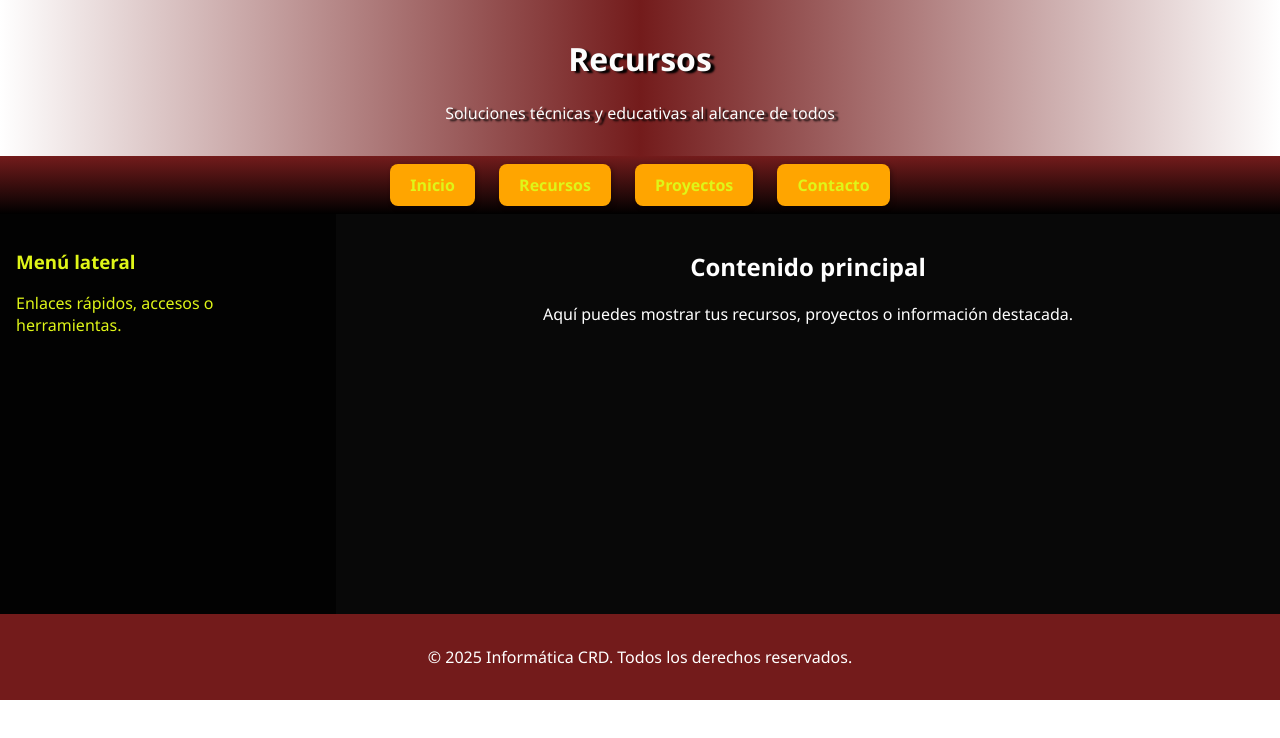
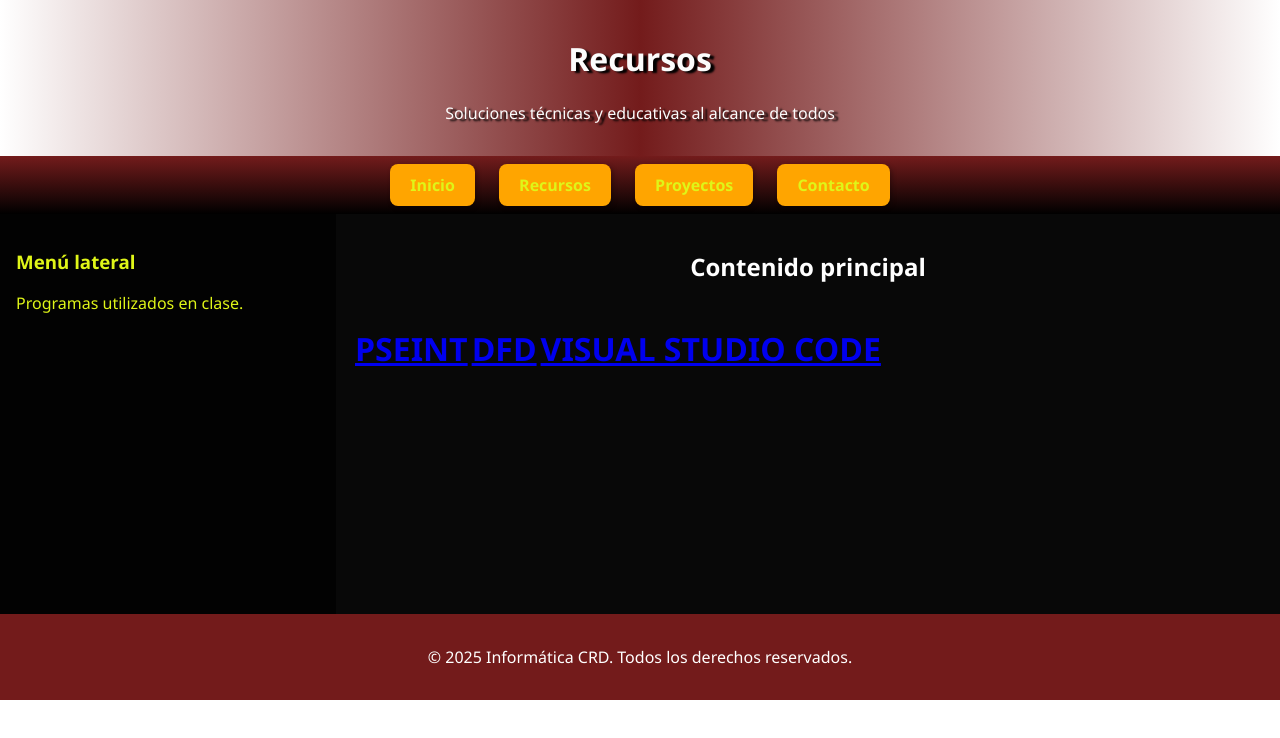
Before and after one commit to informaticacrd/crd, a plain HTML site: page recursos.html in a window 1280 px wide. Drawn offline with Linux system fonts and the light colour scheme.

Commit message:
Update recursos.html

```diff
--- a/recursos.html
+++ b/recursos.html
@@ -24,12 +24,21 @@
 <div class="contenedor">
   <div class="columna izquierda">
     <h3>Menú lateral</h3>
-    <p>Enlaces rápidos, accesos o herramientas.</p>
+    <p>Programas utilizados en clase.</p>
   </div>
 
   <div class="columna centro">
     <h2>Contenido principal</h2>
-    <p>Aquí puedes mostrar tus recursos, proyectos o información destacada.</p>
+    <p>
+      <table>
+           <tr>
+             <td>  <A HREF="https://pseint.sourceforge.net/"><h1>PSEINT<h/1></A> </td>
+             <td> <A HREF="https://dfd.es.download.it/"> <h1>DFD</h1></A> </td>
+             <td> <A href="https://code.visualstudio.com/"> <h1> VISUAL STUDIO CODE</h1></A></td>
+             </tr>
+      </table>
+
+      </p>
   </div>
 </div>
 
@@ -38,4 +47,5 @@
   </footer>
 
 </body>
+
 </html>
```
